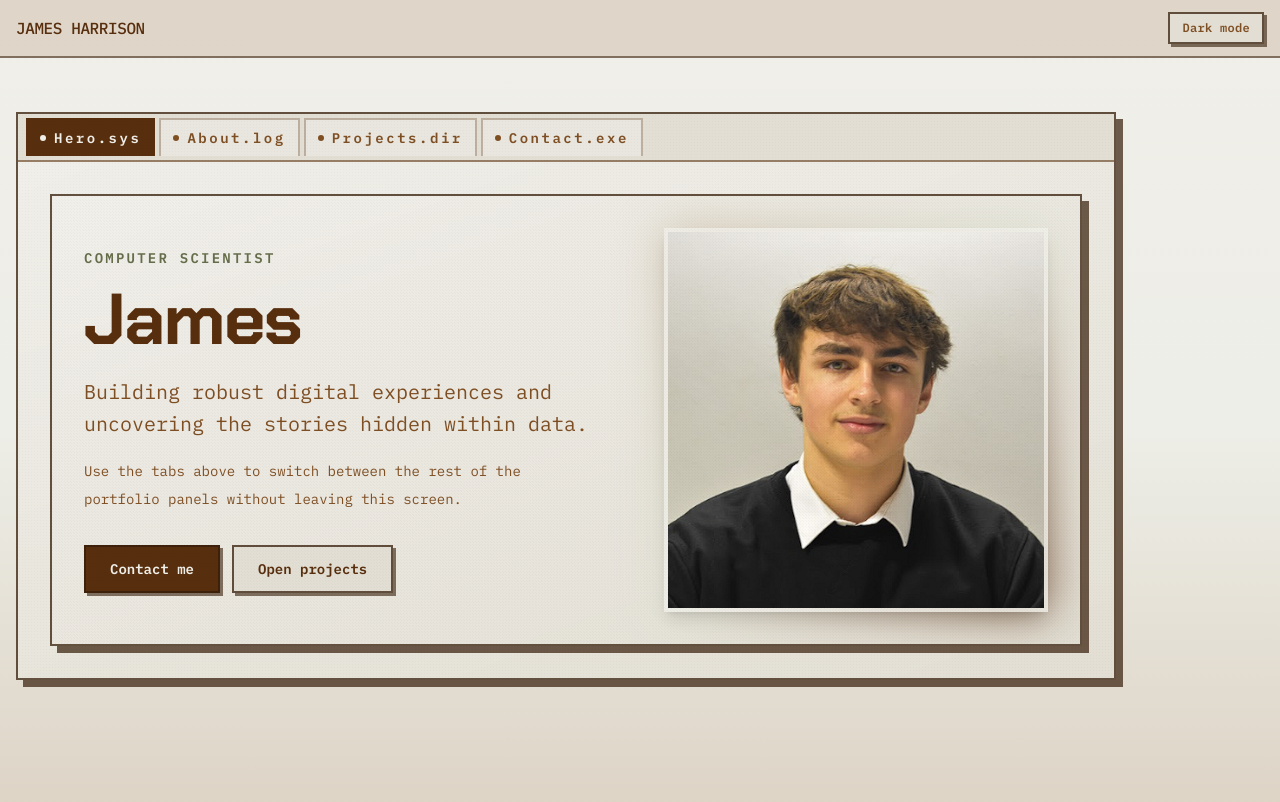
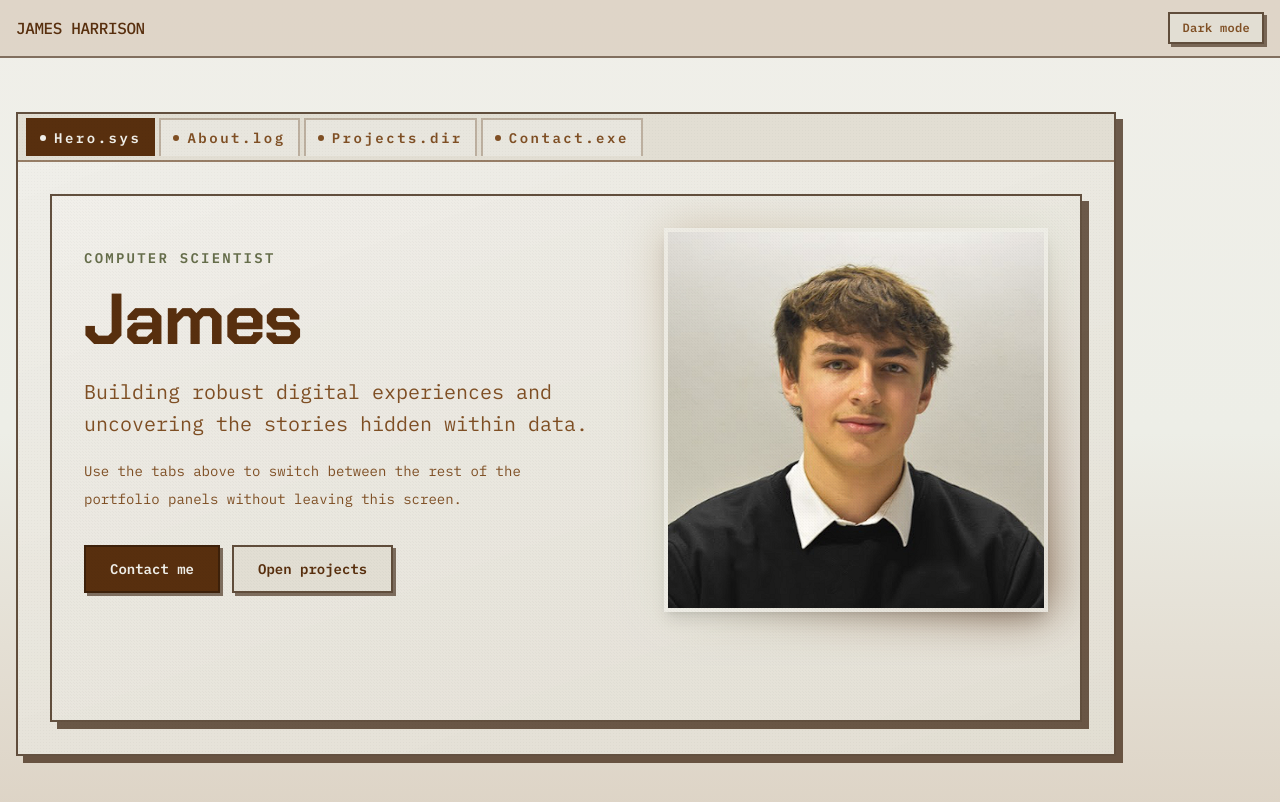
Before and after one commit to jamesharrison2005/portfolio, a React (Vite) app: page / in a window 1280 px wide. Shown: the top 802 px of the page. Built offline with nearby package versions, Linux system fonts and the light colour scheme.

Commit message:
added scrollable windows

```diff
--- a/src/components/sections/Hero.tsx
+++ b/src/components/sections/Hero.tsx
@@ -335,7 +335,7 @@ function Hero() {
           </div>
 
           <div className="p-4 sm:p-5 md:p-8">
-            <div className="retro-window flex min-h-0 flex-col overflow-hidden p-4 sm:p-5 md:p-8">
+            <div className="retro-window flex h-[calc(100vh-15rem)] min-h-80 flex-col overflow-y-auto overscroll-contain p-4 sm:h-[calc(100vh-16rem)] sm:p-5 md:h-[calc(100vh-17rem)] md:p-8">
               {renderPanel()}
             </div>
           </div>
```
